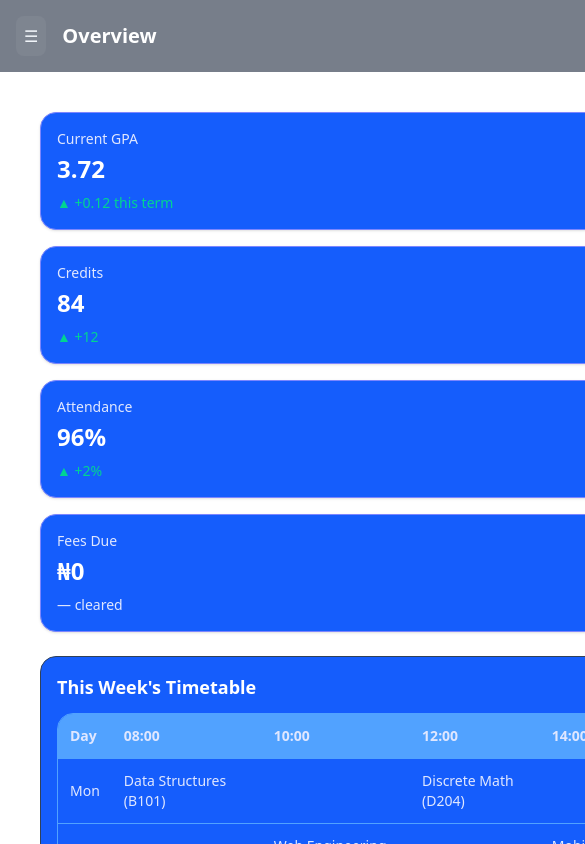
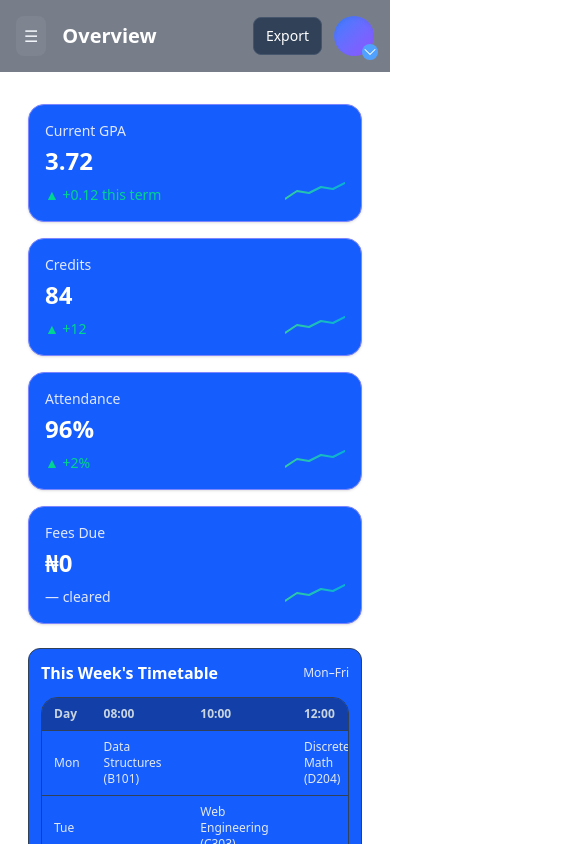
Before and after one commit to Co-den/student-dashboard-frontend, a React (Vite) app: page / in a window 390 px wide. Shown: the top 844 px of the page, 585 px wide, since content can reach past the window. Built offline with nearby package versions, Linux system fonts and the light colour scheme.

Commit message:
second commit

```diff
--- a/src/components/SimpleTable.jsx
+++ b/src/components/SimpleTable.jsx
@@ -1,12 +1,15 @@
 import React from "react";
 
 const SimpleTable = ({ columns, rows }) => (
-  <div className="overflow-auto rounded-2xl border border-blue-400 bg-blue-600">
-    <table className="w-full min-w-[720px]">
-      <thead className="bg-blue-400">
+  <div className="overflow-x-auto rounded-2xl border border-slate-700 bg-blue-600">
+    <table className="w-full min-w-[500px] sm:min-w-[720px]">
+      <thead className="bg-slate-900/40 sticky top-0">
         <tr>
           {columns.map((c) => (
-            <th key={c} className="text-left p-3 text-sm text-indigo-100">
+            <th
+              key={c}
+              className="text-left px-3 py-2 text-xs sm:text-sm text-slate-300 whitespace-nowrap"
+            >
               {c}
             </th>
           ))}
@@ -14,9 +17,12 @@ const SimpleTable = ({ columns, rows }) => (
       </thead>
       <tbody>
         {rows.map((r, i) => (
-          <tr key={i} className="border-t border-blue-400">
+          <tr key={i} className="border-t border-slate-700">
             {r.map((cell, j) => (
-              <td key={j} className="p-3 text-sm text-indigo-100">
+              <td
+                key={j}
+                className="px-3 py-2 text-xs sm:text-sm text-slate-200 break-words"
+              >
                 {cell}
               </td>
             ))}
--- a/src/pages/Overview.jsx
+++ b/src/pages/Overview.jsx
@@ -1,17 +1,11 @@
 import React from "react";
-
 import KPIGrid from "../components/KPIGrid";
 import SimpleTable from "../components/SimpleTable";
 import DeadlinesList from "../components/DeadlinesList";
 
 const Overview = () => {
   const kpis = [
-    {
-      label: "Current GPA",
-      value: "3.72",
-      delta: 1,
-      deltaText: "▲ +0.12 this term",
-    },
+    { label: "Current GPA", value: "3.72", delta: 1, deltaText: "▲ +0.12 this term" },
     { label: "Credits", value: "84", delta: 1, deltaText: "▲ +12" },
     { label: "Attendance", value: "96%", delta: 1, deltaText: "▲ +2%" },
     { label: "Fees Due", value: "₦0", delta: 0, deltaText: "— cleared" },
@@ -19,46 +13,30 @@ const Overview = () => {
 
   const timetableCols = ["Day", "08:00", "10:00", "12:00", "14:00", "16:00"];
   const timetableRows = [
-    [
-      "Mon",
-      "Data Structures (B101)",
-      "",
-      "Discrete Math (D204)",
-      "",
-      "Algorithms Lab (L2)",
-    ],
+    ["Mon", "Data Structures (B101)", "", "Discrete Math (D204)", "", "Algorithms Lab (L2)"],
     ["Tue", "", "Web Engineering (C303)", "", "Mobile Dev (E112)", ""],
-    [
-      "Wed",
-      "Operating Systems (A220)",
-      "",
-      "Linear Algebra (M110)",
-      "",
-      "Seminar",
-    ],
+    ["Wed", "Operating Systems (A220)", "", "Linear Algebra (M110)", "", "Seminar"],
   ];
 
   const deadlines = [
-    {
-      title: "DSA — Project Milestone",
-      due: "2025-08-28",
-      note: "Submit Git repo",
-    },
+    { title: "DSA — Project Milestone", due: "2025-08-28", note: "Submit Git repo" },
     { title: "Networks — Quiz 2", due: "2025-08-27", note: "Online" },
   ];
 
   return (
-    <div className="p-6 lg:p-3">
+    <div className="px-3 sm:px-6 py-4">
+      {/* KPIs */}
       <KPIGrid items={kpis} />
 
-      <div className="grid lg:grid-cols-3 gap-6 mt-6">
+      {/* Timetable + Deadlines */}
+      <div className="grid grid-cols-1 lg:grid-cols-3 gap-4 sm:gap-6 mt-6">
         <div className="lg:col-span-2">
-          <div className="bg-blue-600 rounded-2xl p-4 border border-slate-700">
+          <div className="bg-blue-600 rounded-xl sm:rounded-2xl p-3 sm:p-4 border border-slate-700">
             <div className="flex items-center justify-between mb-3">
-              <h2 className="font-bold text-white text-lg">
-                This Week's Timetable
+              <h2 className="font-bold text-white text-base sm:text-lg">
+                This Week&apos;s Timetable
               </h2>
-              <span className="text-sm text-indigo-100">Mon–Fri</span>
+              <span className="text-xs sm:text-sm text-indigo-100">Mon–Fri</span>
             </div>
             <SimpleTable columns={timetableCols} rows={timetableRows} />
           </div>
--- a/src/pages/Timetable.jsx
+++ b/src/pages/Timetable.jsx
@@ -5,6 +5,8 @@ const Timetable = () => (
   <div className="p-3">
     <div className="bg-blue-600 rounded-2xl p-4 border border-blue-400">
       <h2 className="font-bold text-white mb-3">Weekly Grid</h2>
+      {/* Enable horizontal scroll on small screens */}
+      <div className="overflow-x-auto">
         <SimpleTable
           columns={["Day", "08:00", "10:00", "12:00", "14:00", "16:00"]}
           rows={[
@@ -38,6 +40,7 @@ const Timetable = () => (
         />
       </div>
     </div>
+  </div>
 );
 
 export default Timetable;
```
Lines whose indentation alone changed are shown as unchanged.
